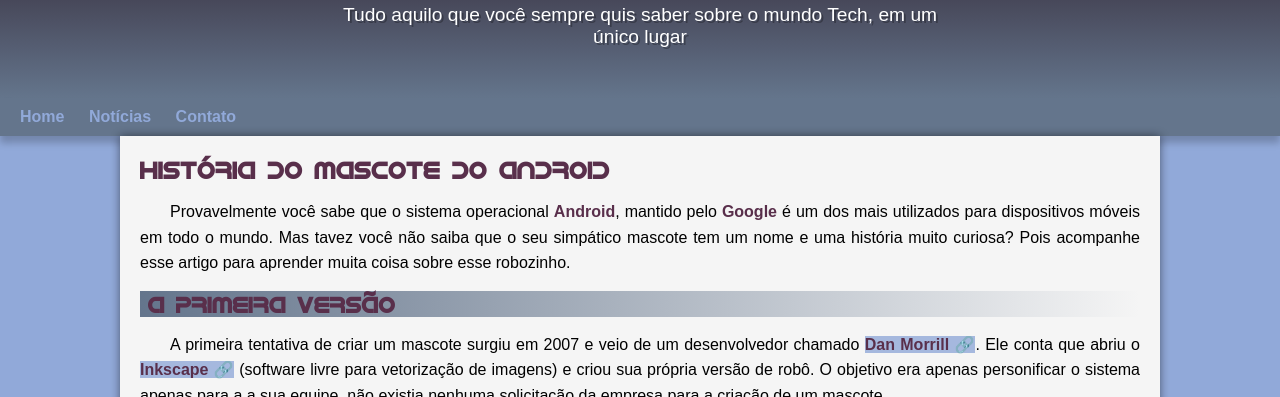
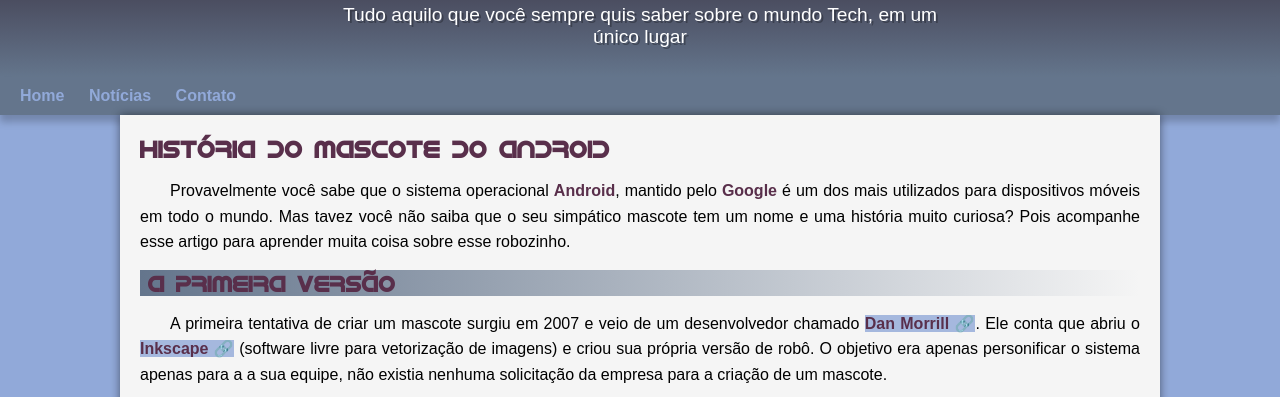
Before and after one commit to lucascardosoinocencio/projeto-android, a plain HTML site: page index.html in a window 1280 px wide. Shown: the part 113-510 px from the top of the page. Drawn offline with Linux system fonts and the light colour scheme; a web font is replaced by a local one.

Commit message:
corrigindo problema ainda

```diff
--- a/estilo/style.css
+++ b/estilo/style.css
@@ -58,7 +58,7 @@ header > p {
     padding-right: 10px;
     padding-left: 10px;
     margin: auto;
-    padding-bottom: 50px;
+    padding-bottom: 10px;
     text-shadow: 2px 2px 0px rgba(0, 0, 0, 0.282);
 }
 
```
